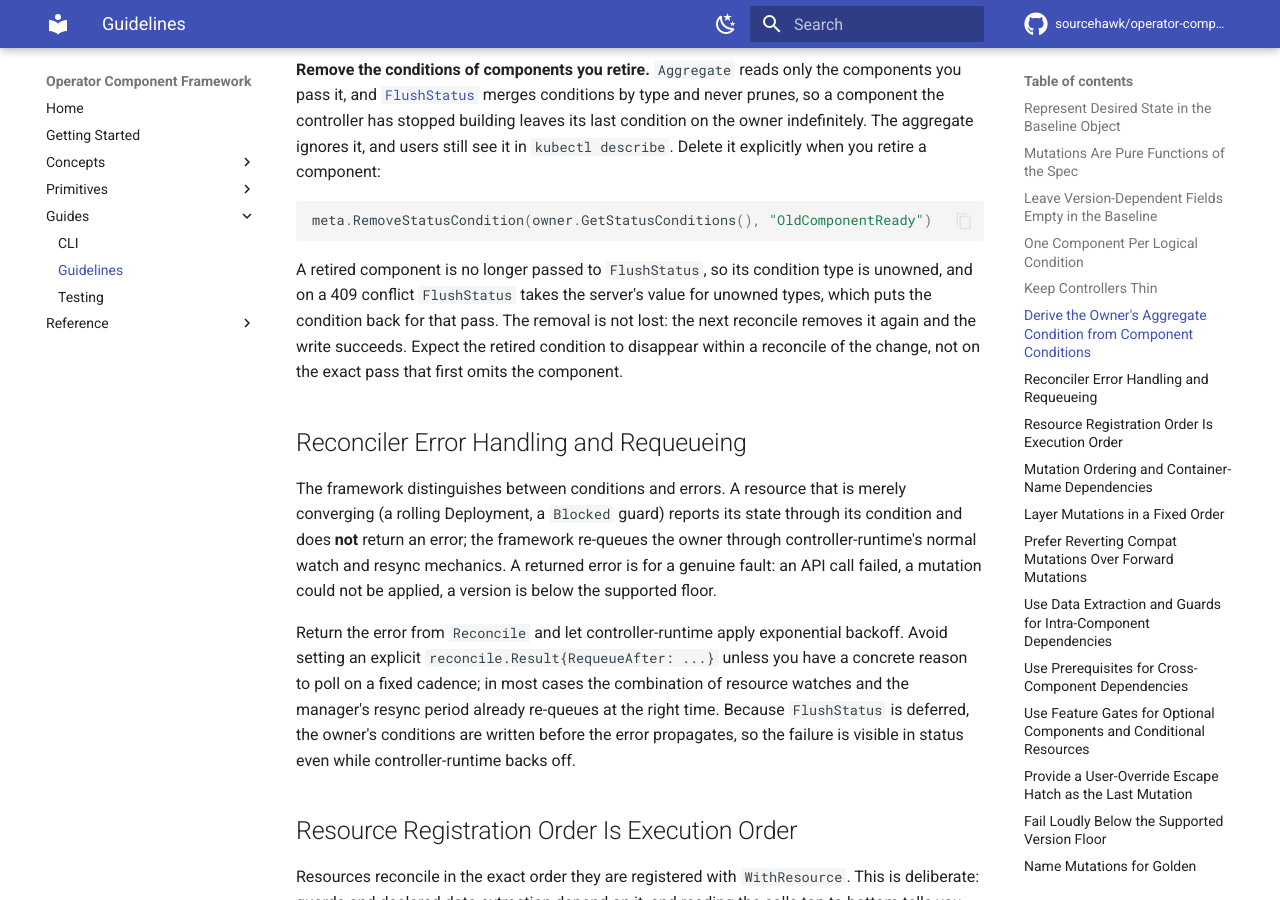
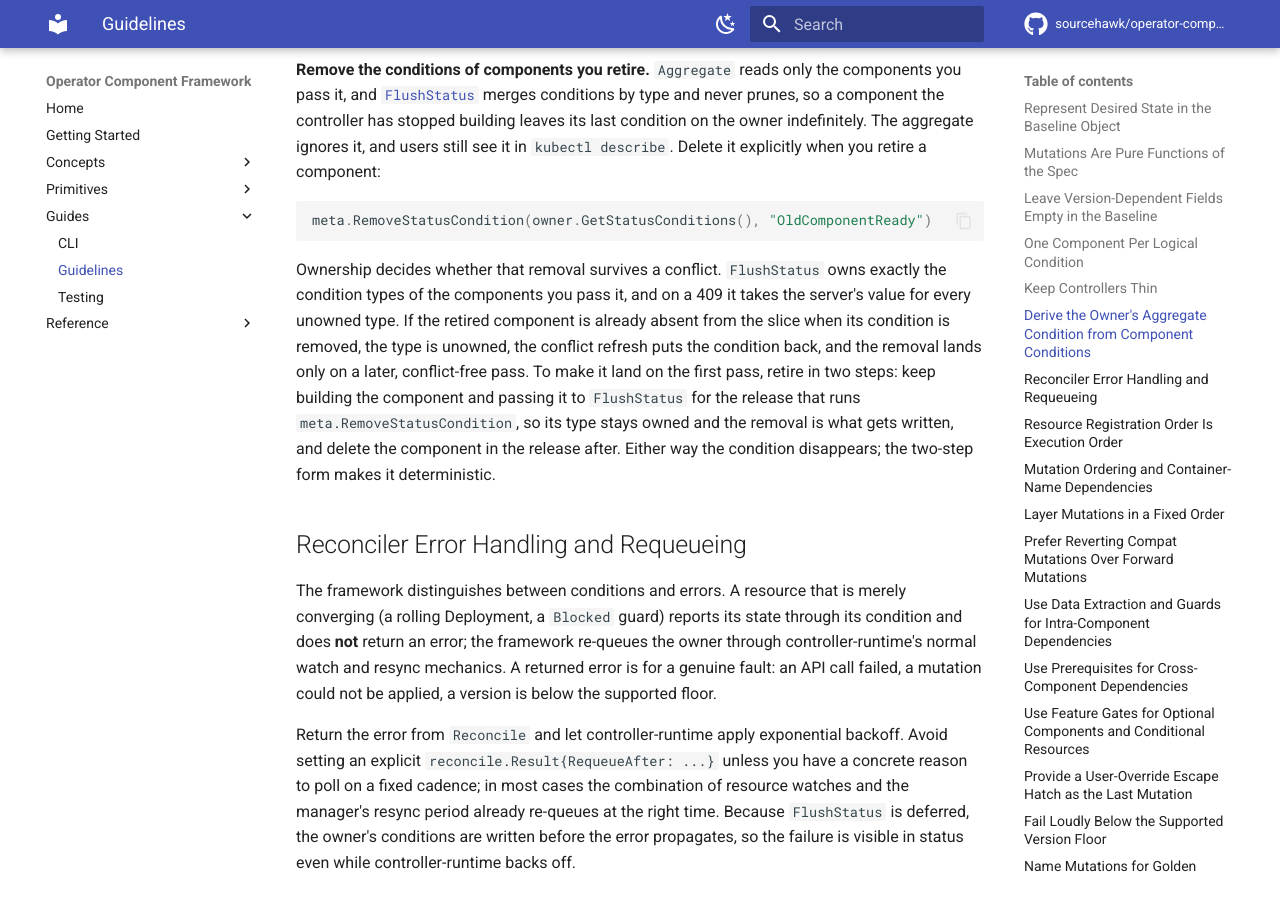
Before and after one commit to sourcehawk/operator-component-framework, an MkDocs documentation site: the page built from docs/guidelines.md, in a window 1280 px wide and 900 px high, scrolled down 5498 px. Built offline with MkDocs 1.6.1 and Material for MkDocs 9.7.7, drawn with Linux system fonts in a browser that asks for light colours; comment, search, counter and statistics services are not loaded.

Commit message:
docs(guidelines): make component retirement conflict-safe in two steps
Keeping the retired component in the slice passed to FlushStatus for the
release that removes its condition keeps that type owned, so a 409 refresh
leaves the removal in place and it lands on the first pass. Say so instead
of only warning that it may take an extra reconcile.

Co-Authored-By: Claude Fable 5 <noreply@anthropic.com>

````diff
--- a/docs/guidelines.md
+++ b/docs/guidelines.md
@@ -242,10 +242,13 @@ it, and users still see it in `kubectl describe`. Delete it explicitly when you
 meta.RemoveStatusCondition(owner.GetStatusConditions(), "OldComponentReady")
 ```
 
-A retired component is no longer passed to `FlushStatus`, so its condition type is unowned, and on a 409 conflict
-`FlushStatus` takes the server's value for unowned types, which puts the condition back for that pass. The removal is
-not lost: the next reconcile removes it again and the write succeeds. Expect the retired condition to disappear within a
-reconcile of the change, not on the exact pass that first omits the component.
+Ownership decides whether that removal survives a conflict. `FlushStatus` owns exactly the condition types of the
+components you pass it, and on a 409 it takes the server's value for every unowned type. If the retired component is
+already absent from the slice when its condition is removed, the type is unowned, the conflict refresh puts the
+condition back, and the removal lands only on a later, conflict-free pass. To make it land on the first pass, retire in
+two steps: keep building the component and passing it to `FlushStatus` for the release that runs
+`meta.RemoveStatusCondition`, so its type stays owned and the removal is what gets written, and delete the component in
+the release after. Either way the condition disappears; the two-step form makes it deterministic.
 
 ## Reconciler Error Handling and Requeueing
 
````
Also changed, not shown: plugin/skills/structuring-operators/references/guidelines.md (+7 -4 lines).
